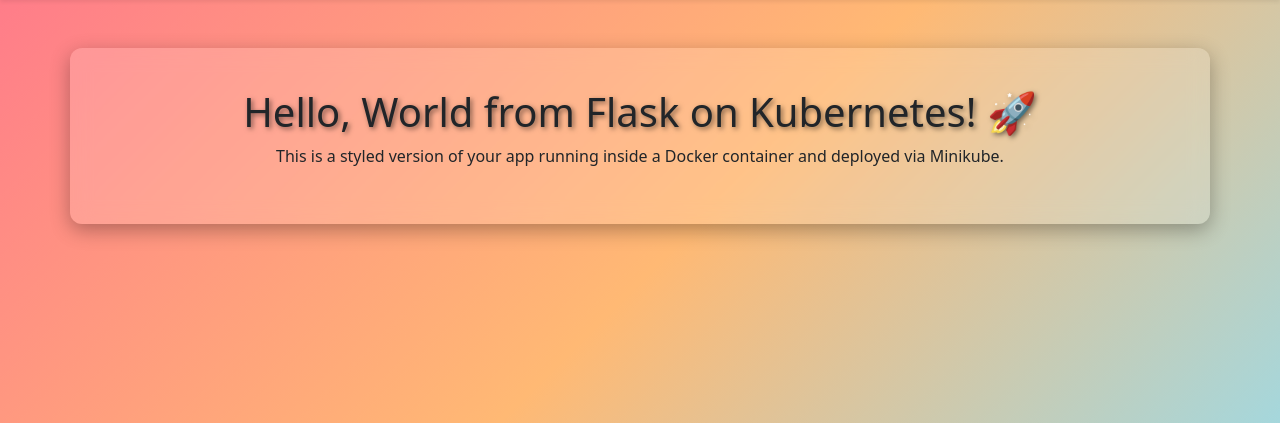
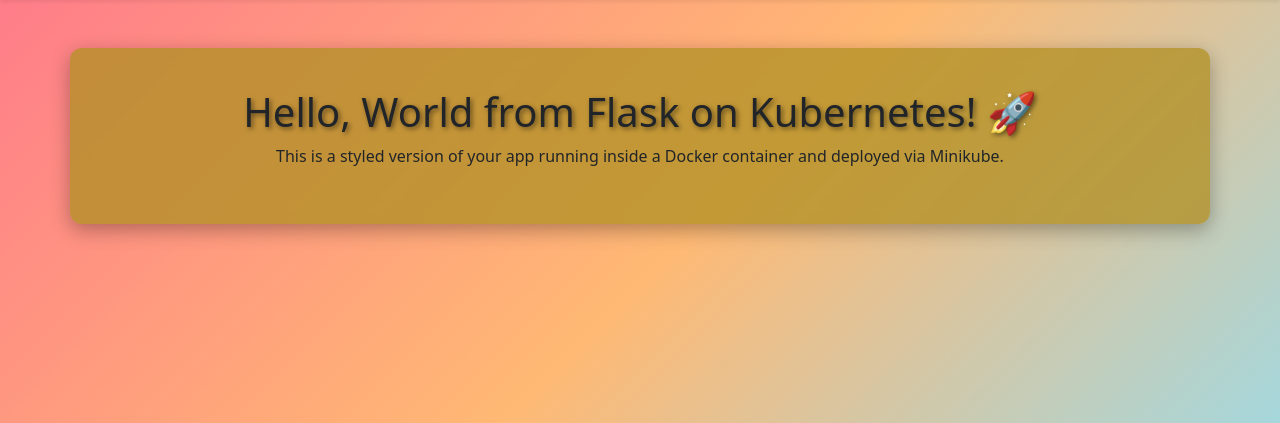
Before and after one commit to MiqdadProjects/flask-k8s-minikube-app, a Flask app: page / in a window 1280 px wide. Shown: the part 56-479 px from the top of the page. Run offline with Flask 3, Linux system fonts and the light colour scheme.

Commit message:
change layout colour

```diff
--- a/static/style.css
+++ b/static/style.css
@@ -15,7 +15,7 @@ body {
     text-align: center;
     padding: 40px;
     border-radius: 12px;
-    background-color: rgba(255, 255, 255, 0.15);
+    background-color: rgba(177, 144, 36, 0.767);
     box-shadow: 0px 6px 20px rgba(0, 0, 0, 0.3);
     backdrop-filter: blur(10px); /* ✅ New: subtle blur effect for glassmorphism look */
     animation: fadeInUp 1.5s ease; /* ✅ New: entry animation */
```
